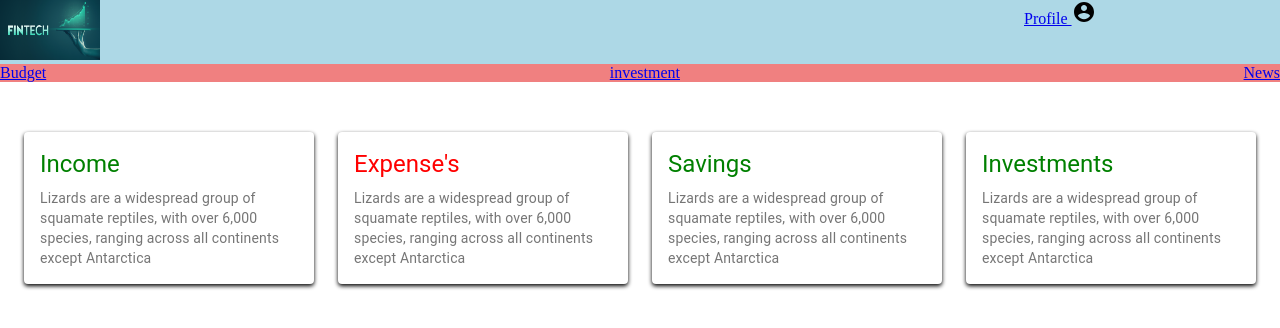
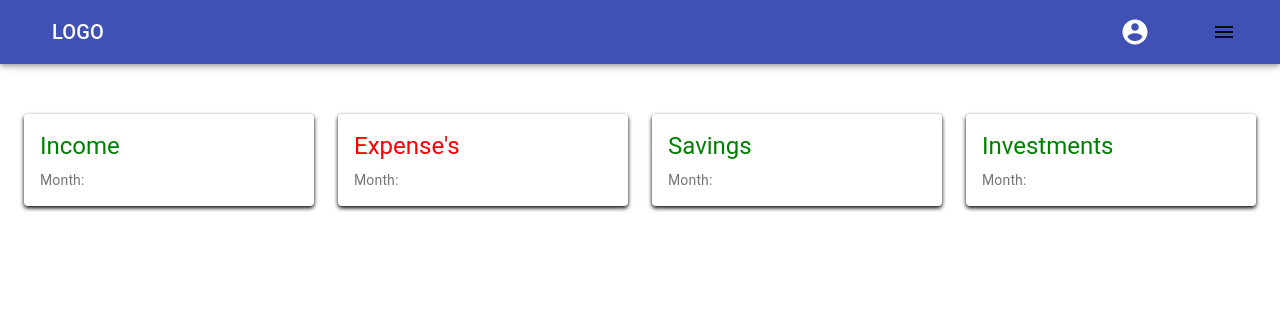
Before and after one commit to mittalsam20/Family-budget-tracker, a React (Create React App) app in the folder client/: page / in a window 1280 px wide. Shown: the top 328 px of the page. Built offline with nearby package versions, Linux system fonts and the light colour scheme.

Commit message:
navbar and sidebar basic layout done

```diff
--- a/client/src/App.js
+++ b/client/src/App.js
@@ -5,12 +5,12 @@ import Home from "./pages/home/home";
 import Investment from "./pages/investment/Investment";
 import News from "./pages/news/News";
 import FamilyManager from "./pages/family-manager/FamilyManager";
-import Topbar from "./component/topbar/Topbar";
+import Navbar from "./component/navbar/navbar";
 
 const App = () => {
   return (
     <BrowserRouter>
-      <Topbar />
+      <Navbar />
       <Switch>
         {/* <Route path="/" exact component={signup} /> */}
         <Route path="/" exact component={Home} />
--- a/client/src/component/cards/homeCards.js
+++ b/client/src/component/cards/homeCards.js
@@ -7,6 +7,7 @@ import Typography from "@material-ui/core/Typography";
 import "./cards.css";
 const useStyles = makeStyles({
   root: {
+    minWidth: 290,
     maxWidth: 290,
   },
 });
@@ -29,8 +30,7 @@ const HomeCards = (props) => {
             </Typography>
 
             <Typography variant="body2" color="textSecondary" component="p">
-              Lizards are a widespread group of squamate reptiles, with over
-              6,000 species, ranging across all continents except Antarctica
+              Month:
             </Typography>
           </CardContent>
         </CardActionArea>
--- a/client/src/component/menu/Menu.jsx
+++ /dev/null
@@ -1,28 +0,0 @@
-import React from 'react'
-import "./Menu.scss"
-
-function Menu({ menu, setMenu }) {
-    return (
-        <div className={'menu ' + (menu && 'active')}>
-            <ul>
-                <li onClick={() => setMenu(false)}>
-                    <a href="#intro">Home</a>
-                </li>
-                <li onClick={() => setMenu(false)}>
-                    <a href="#portfolio">Portfolio</a>
-                </li >
-                <li onClick={() => setMenu(false)}>
-                    <a href="#works">Works</a>
-                </li>
-                {/* <li onClick={() => setMenu(false)}>
-                    <a href="#testimonials">Testimonials</a>
-                </li> */}
-                <li onClick={() => setMenu(false)}>
-                    <a href="#contact">Contact</a>
-                </li>
-            </ul>
-        </div>
-    )
-}
-
-export default Menu
--- a/client/src/component/menu/Menu.scss
+++ /dev/null
@@ -1,42 +0,0 @@
-.menu{
-    width: 300px;
-    height: 100vh;
-    background-color: palegreen;
-    position: fixed;
-    top: 0;
-    right: -300px;
-    z-index: 2;
-    display: flex;
-    flex-direction: column;
-    align-items: center;
-    justify-content: center;
-    transition: all 1s ease;
-
-    &.active{
-        right: 0;
-    }
-
-    ul{
-        margin: 0;
-        padding: 0;
-        list-style: none;
-        font-size: 30px;
-        font-weight: 300;
-        color: lightgrey;
-        width: 60%;
-
-        li{
-            margin-bottom: 25px;
-            a{
-                font-size: inherit;
-                color: inherit;
-                text-decoration: none;
-            }
-
-            &:hover{
-                font-weight: 500;
-            }
-        }
-
-    }
-}
--- /dev/null
+++ b/client/src/component/navbar/navbar.js
@@ -0,0 +1,98 @@
+// import "./Topbar.scss";
+// import { Link } from "react-router-dom";
+// import AccountCircleIcon from "@material-ui/icons/AccountCircle";
+import { useState } from "react";
+import { makeStyles } from "@material-ui/core/styles";
+import AppBar from "@material-ui/core/AppBar";
+import Toolbar from "@material-ui/core/Toolbar";
+import Typography from "@material-ui/core/Typography";
+import IconButton from "@material-ui/core/IconButton";
+import MenuIcon from "@material-ui/icons/Menu";
+import AccountCircle from "@material-ui/icons/AccountCircle";
+import MenuItem from "@material-ui/core/MenuItem";
+import Menu from "@material-ui/core/Menu";
+
+import Rightdrawer from "./rightdrawer";
+
+const useStyles = makeStyles((theme) => ({
+  root: {
+    flexGrow: 1,
+  },
+  menuButton: {
+    marginRight: theme.spacing(2),
+  },
+  title: {
+    flexGrow: 1,
+  },
+  hamburger: {
+    fontSize: "30px",
+  },
+}));
+
+const Navbar = () => {
+  const classes = useStyles();
+  const [anchorEl, setAnchorEl] = useState(null);
+  const open = Boolean(anchorEl);
+
+  const handleMenu = (event) => {
+    setAnchorEl(event.currentTarget);
+  };
+
+  const handleClose = () => {
+    setAnchorEl(null);
+  };
+
+  return (
+    <div className={classes.root}>
+      <AppBar position="static">
+        <Toolbar>
+          <IconButton
+            edge="start"
+            className={classes.menuButton}
+            color="inherit"
+            aria-label="menu"
+          ></IconButton>
+          <Typography variant="h6" className={classes.title}>
+            LOGO
+          </Typography>
+          {/* ------------------------------------------PROFILE PHOTO KA BUTTON--------------------- */}
+          <div>
+            <IconButton
+              aria-label="account of current user"
+              aria-controls="menu-appbar"
+              aria-haspopup="true"
+              onClick={handleMenu}
+              color="inherit"
+              style={{ marginRight: "30px" }}
+            >
+              <AccountCircle style={{ fontSize: "30px" }} />
+            </IconButton>
+            <Menu
+              id="menu-appbar"
+              anchorEl={anchorEl}
+              anchorOrigin={{
+                vertical: "top",
+                horizontal: "right",
+              }}
+              keepMounted
+              transformOrigin={{
+                vertical: "top",
+                horizontal: "right",
+              }}
+              open={open}
+              onClose={handleClose}
+            >
+              <MenuItem onClick={handleClose}>Account Settings</MenuItem>
+              <MenuItem onClick={handleClose}>Logout</MenuItem>
+            </Menu>
+          </div>
+          {/* ------------------------------------------HAMBURGER MENU KA BUTTON--------------------- */}
+
+          <Rightdrawer className={classes.hamburger} />
+        </Toolbar>
+      </AppBar>
+    </div>
+  );
+};
+
+export default Navbar;
--- /dev/null
+++ b/client/src/component/navbar/rightdrawer.js
@@ -0,0 +1,98 @@
+import React from "react";
+import clsx from "clsx";
+import {
+  makeStyles,
+  createTheme,
+  ThemeProvider,
+} from "@material-ui/core/styles";
+import SwipeableDrawer from "@material-ui/core/SwipeableDrawer";
+import Button from "@material-ui/core/Button";
+import List from "@material-ui/core/List";
+import Divider from "@material-ui/core/Divider";
+import ListItem from "@material-ui/core/ListItem";
+import ListItemText from "@material-ui/core/ListItemText";
+// import ListItemIcon from "@material-ui/core/ListItemIcon";
+// import InboxIcon from "@material-ui/icons/MoveToInbox";
+// import MailIcon from "@material-ui/icons/Mail";
+import MenuIcon from "@material-ui/icons/Menu";
+const useStyles = makeStyles({
+  list: {
+    width: 200,
+    paddingLeft: 10,
+    paddingRight: 5,
+  },
+  fullList: {
+    width: "auto",
+  },
+});
+
+export default function Rightdrawer({ setCategory }) {
+  const classes = useStyles();
+  const [state, setState] = React.useState({
+    right: false,
+  });
+
+  const theme = React.useMemo(
+    () =>
+      createTheme({
+        palette: {
+          type: "dark",
+        },
+      }),
+    []
+  );
+
+  const toggleDrawer = (anchor, open) => (event) => {
+    if (
+      event &&
+      event.type === "keydown" &&
+      (event.key === "Tab" || event.key === "Shift")
+    ) {
+      return;
+    }
+
+    setState({ ...state, [anchor]: open });
+  };
+
+  const list = (anchor) => (
+    <div
+      className={clsx(classes.list, {
+        [classes.fullList]: anchor === "top" || anchor === "bottom",
+      })}
+      role="presentation"
+      onClick={toggleDrawer(anchor, false)}
+      onKeyDown={toggleDrawer(anchor, false)}
+    >
+      <List>
+        <ListItem>Categories</ListItem>
+      </List>
+      <Divider />
+      <List>
+        <ListItem style={{ height: 40, borderRadius: 5 }} button>
+          <ListItemText primary="sss" />
+        </ListItem>
+      </List>
+    </div>
+  );
+
+  return (
+    <div>
+      <React.Fragment key="right">
+        <Button onClick={toggleDrawer("right", true)}>
+          <MenuIcon />
+        </Button>
+
+        <ThemeProvider theme={theme}>
+          <SwipeableDrawer
+            anchor="right"
+            open={state["right"]}
+            onClose={toggleDrawer("right", false)}
+            onOpen={toggleDrawer("right", true)}
+          >
+            {list("right")}
+          </SwipeableDrawer>
+        </ThemeProvider>
+      </React.Fragment>
+    </div>
+  );
+}
--- a/client/src/component/topbar/Topbar.jsx
+++ /dev/null
@@ -1,45 +0,0 @@
-import React from "react";
-import "./Topbar.scss";
-import { Link } from "react-router-dom";
-import AccountCircleIcon from '@material-ui/icons/AccountCircle';
-import logo from "../../assets/logo.png";
-import Menu from "../menu/Menu"
-
-function Topbar() {
-  return (
-    <div className="topbar">
-      <div className="topbar-top">
-        <div className="logo">
-          <img src={logo} alt="logo" />
-        </div>
-        <div className="profile">
-
-          <Link to="/familymanager">Profile </Link>
-          <AccountCircleIcon className='icon' >OP</AccountCircleIcon>
-        </div>
-        <div className="right">
-          <div className="hamburger">
-              <span className='line1'></span>
-              <span className='line2'></span>
-              <span className='line3'></span>
-          </div>
-      </div>
-      </div>
-      <Menu></Menu>
-      <div className="topbar-bottom">
-        <div className="budget">
-          <Link to="/">Budget </Link>
-        </div>
-
-        <div className="investment">
-          <Link to="/investment">investment </Link>
-        </div>
-        <div className="news">
-          <Link to="/news">News </Link>
-        </div>
-      </div>
-    </div>
-  );
-}
-
-export default Topbar;
--- a/client/src/component/topbar/Topbar.scss
+++ /dev/null
@@ -1,35 +0,0 @@
-.topbar{
-    display: flex;
-    flex-direction: column;
-    /* align-items: center; */
-
-    .topbar-top{
-        display: flex;
-        justify-content: space-between;
-        background-color: lightblue;
-
-        .logo{
-            flex: 8;
-
-            img{
-                height: 60px;
-                width: 100px;
-            }
-        }
-
-        .profile{
-            flex: 2;
-
-            icon{
-                height: 40 px;
-                width: 60px;
-            }
-        }
-    }
-
-    .topbar-bottom{
-        display: flex;
-        justify-content: space-between;
-        background-color: lightcoral;
-    }
-}
```
Also changed, not shown: client/src/component/navbar/Topbar.scss (added).
